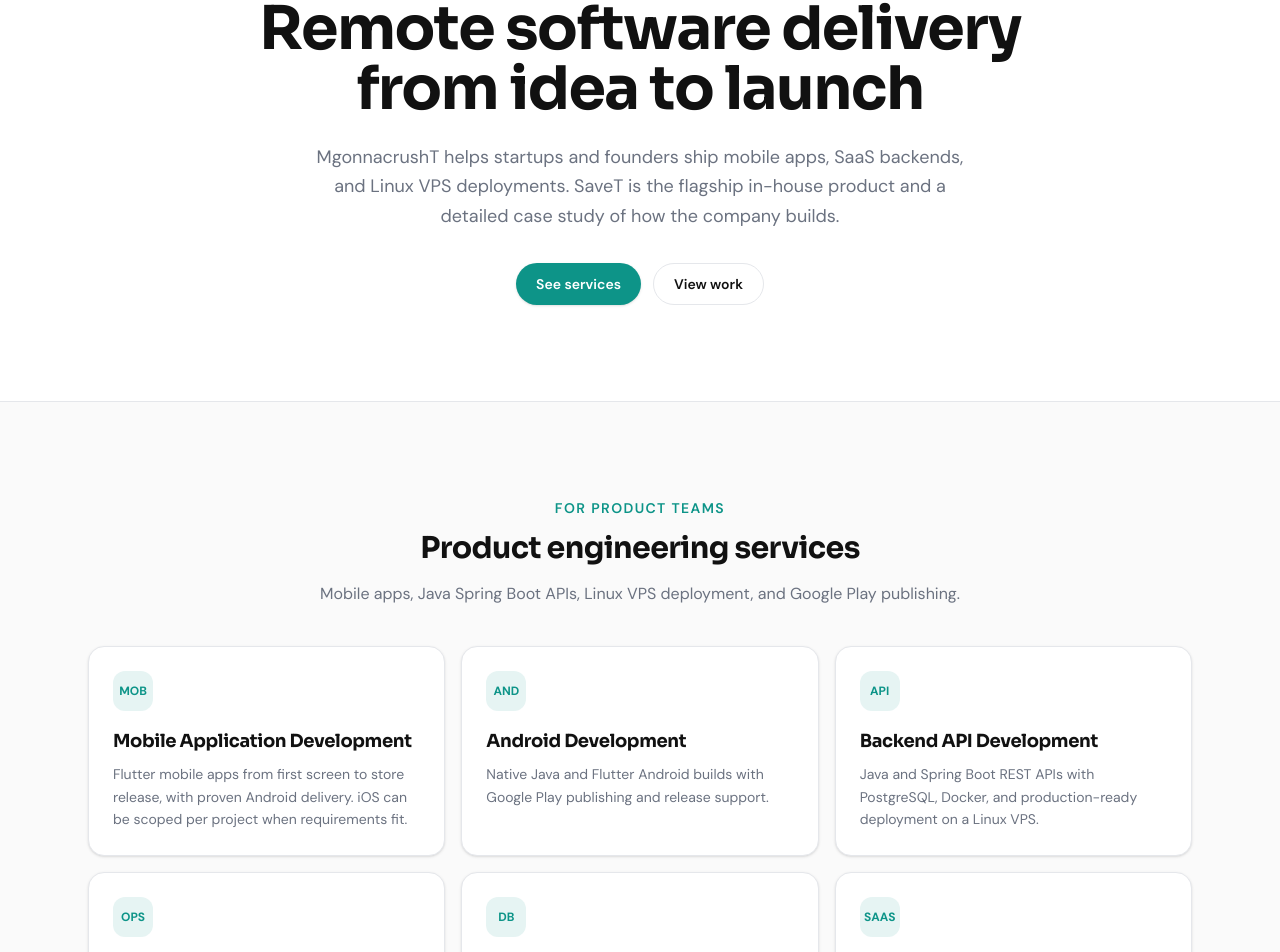
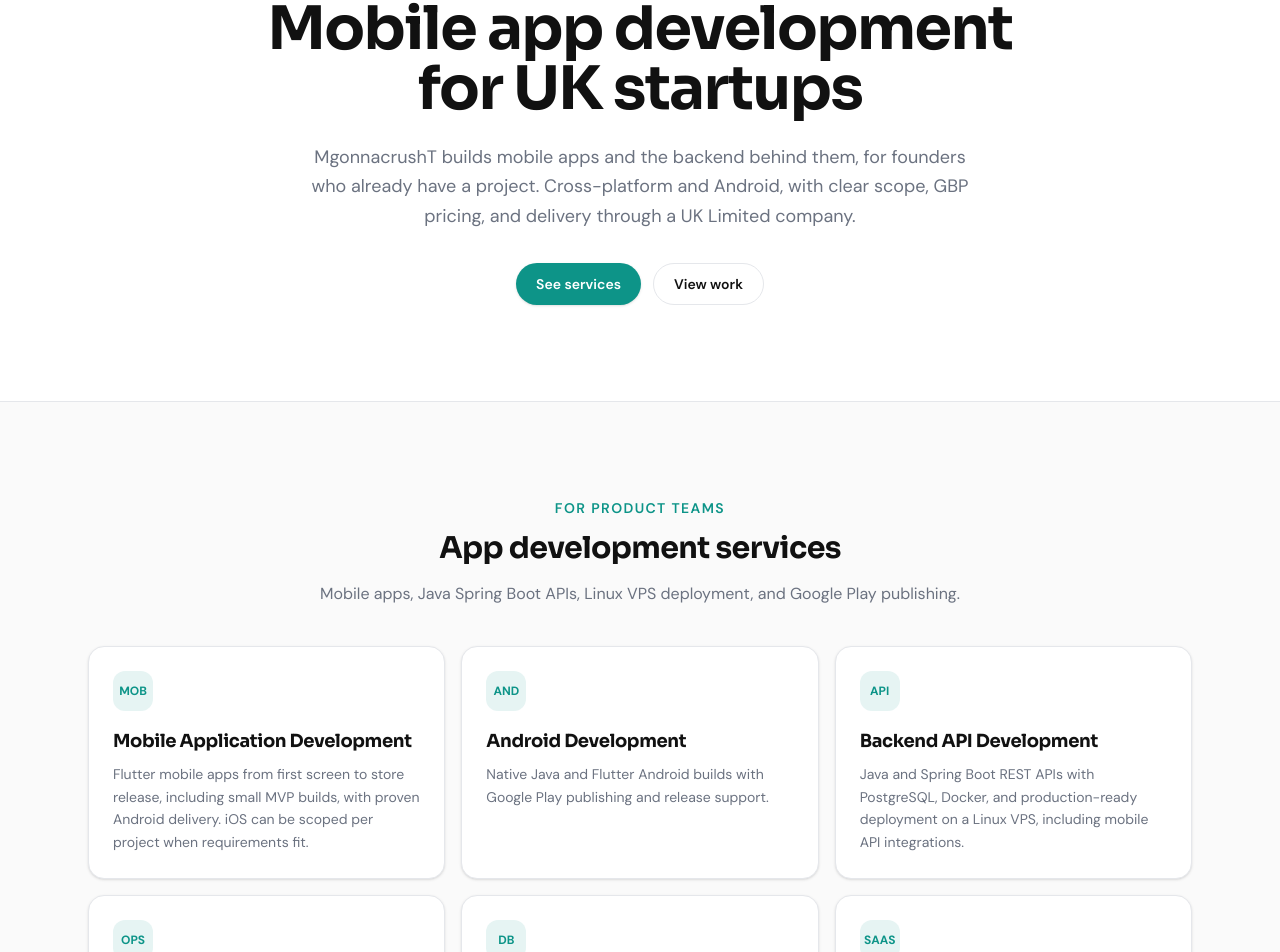
Before and after one commit to mgonnacrusht/mgonnacrusht.github.io, a Next.js app: page / in a window 1280 px wide. Shown: the part 178-1130 px from the top of the page. Built offline with nearby package versions, Linux system fonts and the light colour scheme; no server answers.

Commit message:
target UK app development search terms across core pages Changes

```diff
--- a/app/contact/page.tsx
+++ b/app/contact/page.tsx
@@ -7,17 +7,20 @@
 import { siteConfig } from "@/lib/config/site";
 import { contactBlurb } from "@/lib/content/pricing";
 
+const calLink = siteConfig.calLink;
+
 export const metadata = buildMetadata({
-  title: "Contact",
-  description:
-    "Contact MgonnacrushT for SaveT questions, partnerships, and software development services.",
+  title: "App Development Quote",
+  description: calLink
+    ? "Tell MgonnacrushT what you want built. UK app development company. Book a free discovery call or send a brief through the contact form."
+    : "Tell MgonnacrushT what you want built. UK app development company. Send a brief through the contact form and get a scope-based quote in GBP.",
   path: "/contact/",
 });
 
 const buckets = [
   {
     eyebrow: "SaveT",
-    title: "SaveT inquiries",
+    title: "SaveT",
     description:
       "Product feedback, feature suggestions, partnership and API collaboration ideas.",
     href: "/savet/",
@@ -25,25 +28,23 @@
   },
   {
     eyebrow: "Services",
-    title: "Service inquiries",
+    title: "A project",
     description:
       "Mobile apps, Java Spring Boot APIs, Linux VPS deployment, PostgreSQL, CI/CD, and Google Play publishing.",
     href: "/services/",
-    label: "See all services",
+    label: "App development services",
   },
 ];
 
 export default function ContactPage() {
-  const calLink = siteConfig.calLink;
-
   return (
     <>
       <PageHero
-        title="Get in touch"
+        title="Get a quote for your app"
         lead={
           calLink
-            ? "Prefer a call? Book below. Prefer email? Use the form."
-            : "Product question, partnership idea, or need someone to build your app? Contact MgonnacrushT by email or the form below."
+            ? "Tell MgonnacrushT what you want built. Prefer a call? Book below. Prefer email? Use the form."
+            : "Tell MgonnacrushT what you want built. Quotes are scope-based in GBP, so a short brief is enough to start."
         }
       />
 
@@ -95,7 +96,7 @@
                       Send a message
                     </p>
                     <h2 className="mt-2 mb-6 text-xl font-bold">
-                      Written inquiry
+                      Send a brief
                     </h2>
                   </>
                 ) : (
--- a/app/layout.tsx
+++ b/app/layout.tsx
@@ -38,7 +38,7 @@
 }>) {
   return (
     <html
-      lang="en"
+      lang="en-GB"
       className={`${dmSans.variable} ${sora.variable}`}
       suppressHydrationWarning
     >
--- a/app/page.tsx
+++ b/app/page.tsx
@@ -12,9 +12,9 @@
 import { siteConfig } from "@/lib/config/site";
 
 export const metadata = buildMetadata({
-  title: "Product engineering for startups",
+  title: "Mobile App Development Company UK",
   description:
-    "MgonnacrushT delivers mobile apps, SaaS backends, and cloud infrastructure for startups. SaveT is the flagship in-house product.",
+    "UK app development company. Mobile apps and the backend behind them. Remote, milestone-based work. Get a quote for your project.",
   path: "/",
 });
 
@@ -24,12 +24,14 @@
       <JsonLd
         data={{
           "@context": "https://schema.org",
-          "@type": "Organization",
+          "@type": ["Organization", "ProfessionalService"],
           name: siteConfig.name,
-          legalName: "MgonnacrushT Limited",
+          legalName: "MGONNACRUSHT LIMITED",
           url: siteConfig.domain,
           email: siteConfig.emails.hello,
           foundingDate: "2025",
+          serviceType: "Mobile app development",
+          areaServed: "GB",
           founder: {
             "@type": "Person",
             name: "Alihan Ersoy",
@@ -48,13 +50,13 @@
           <FadeIn>
             <Eyebrow>Product engineering for startups</Eyebrow>
             <h1 className="text-balance text-4xl font-bold tracking-tight sm:text-5xl lg:text-6xl">
-              Remote software delivery from idea to launch
+              Mobile app development for UK startups
             </h1>
             <p className="mx-auto mt-6 max-w-2xl text-lg leading-relaxed text-muted">
-              MgonnacrushT helps startups and founders ship mobile apps, SaaS
-              backends, and Linux VPS deployments. SaveT is the flagship
-              in-house product and a detailed case study of how the company
-              builds.
+              MgonnacrushT builds mobile apps and the backend behind them, for
+              founders who already have a project. Cross-platform and Android,
+              with clear scope, GBP pricing, and delivery through a UK Limited
+              company.
             </p>
             <div className="mt-8 flex flex-wrap justify-center gap-3">
               <Button href="/services/">See services</Button>
@@ -70,7 +72,7 @@
         <Container>
           <div className="mb-10 text-center">
             <Eyebrow>For product teams</Eyebrow>
-            <h2 className="text-3xl font-bold">Product engineering services</h2>
+            <h2 className="text-3xl font-bold">App development services</h2>
             <p className="mx-auto mt-4 max-w-2xl text-muted">
               Mobile apps, Java Spring Boot APIs, Linux VPS deployment, and
               Google Play publishing.
--- a/app/services/page.tsx
+++ b/app/services/page.tsx
@@ -11,9 +11,9 @@
 import { FadeIn } from "@/components/motion/FadeIn";
 
 export const metadata = buildMetadata({
-  title: "Services",
+  title: "Mobile App Development Services",
   description:
-    "Remote product engineering by MgonnacrushT: mobile apps, Java Spring Boot APIs, Linux VPS deployment, and Google Play release.",
+    "Custom mobile app development, Android, MVP and SaaS backends for founders who already have a project. UK company, remote delivery, published pricing.",
   path: "/services/",
 });
 
@@ -24,8 +24,8 @@
     <>
       <PageHero
         eyebrow="For startups & product teams"
-        title="Product engineering services"
-        lead="Remote product engineering for startups and founders: mobile apps, Java backends, Linux VPS deployment, and store release."
+        title="App development services"
+        lead="Remote app development for startups and founders: mobile apps, Java backends, Linux VPS deployment, and store release. Marketing websites and ongoing maintenance fit the same engagement when a project needs them."
       >
         {calLink ? (
           <Button href={calLink} external>
@@ -135,7 +135,7 @@
               </Button>
             ) : null}
             <Button href="/contact/" variant={calLink ? "secondary" : "primary"}>
-              Send a brief
+              Get a quote
             </Button>
           </div>
         </Container>
--- a/lib/config/site.ts
+++ b/lib/config/site.ts
@@ -12,6 +12,8 @@
   umamiWebsiteId: "957b7146-060b-40e6-8ee1-4f8dec3ad333",
   copyright: "MgonnacrushT Limited, registered in England and Wales.",
   companyNumber: "16877439",
+  companiesHouseUrl:
+    "https://find-and-update.company-information.service.gov.uk/company/16877439",
   linkedIn: {
     company: "https://www.linkedin.com/company/mgonnacrusht",
     director: "https://www.linkedin.com/in/alihan98ersoy",
--- a/lib/content/portfolio.ts
+++ b/lib/content/portfolio.ts
@@ -49,7 +49,7 @@
     slug: "mgonnacrusht-website",
     title: "MgonnacrushT Website",
     description:
-      "This site covers agency positioning, product showcase, and legal pages linked from mobile apps. Rebuilt from Jekyll to Next.js 15 static export with SEO and legacy URL preservation.",
+      "This site covers company positioning, product showcase, and legal pages linked from mobile apps. Rebuilt from Jekyll to Next.js 15 static export with SEO and legacy URL preservation.",
     tags: ["Next.js", "TypeScript", "Tailwind"],
     image: "/images/logo/MgonnacrushT_logo.webp",
     href: "/",
--- a/lib/content/services.ts
+++ b/lib/content/services.ts
@@ -13,7 +13,7 @@
   {
     name: "Mobile Application Development",
     summary:
-      "Flutter mobile apps from first screen to store release, with proven Android delivery. iOS can be scoped per project when requirements fit.",
+      "Flutter mobile apps from first screen to store release, including small MVP builds, with proven Android delivery. iOS can be scoped per project when requirements fit.",
     iconLabel: "MOB",
   },
   {
@@ -25,13 +25,13 @@
   {
     name: "Backend API Development",
     summary:
-      "Java and Spring Boot REST APIs with PostgreSQL, Docker, and production-ready deployment on a Linux VPS.",
+      "Java and Spring Boot REST APIs with PostgreSQL, Docker, and production-ready deployment on a Linux VPS, including mobile API integrations.",
     iconLabel: "API",
   },
   {
     name: "Cloud & VPS Deployment",
     summary:
-      "Self-hosted Linux VPS setup, Docker, CI/CD, and cloud options on AWS or GCP when the project calls for it.",
+      "Self-hosted Linux VPS setup, Docker, CI/CD, and n8n automation, with cloud options on AWS or GCP when the project calls for it.",
     iconLabel: "OPS",
   },
   {
--- a/lib/seo/metadata.ts
+++ b/lib/seo/metadata.ts
@@ -17,22 +17,24 @@
   noIndex = false,
 }: PageMeta): Metadata {
   const url = `${siteConfig.domain}${path}`;
+  const brandedTitle = `${title} · ${siteConfig.name}`;
 
   return {
     title,
     description,
     alternates: { canonical: url },
     openGraph: {
-      title,
+      title: brandedTitle,
       description,
       url,
       siteName: siteConfig.name,
+      locale: "en_GB",
       type: "website",
       images: [{ url: `${siteConfig.domain}${ogImage}` }],
     },
     twitter: {
       card: "summary_large_image",
-      title,
+      title: brandedTitle,
       description,
       images: [`${siteConfig.domain}${ogImage}`],
     },
```
Also changed, not shown: app/about/page.tsx (+17 -7 lines).
